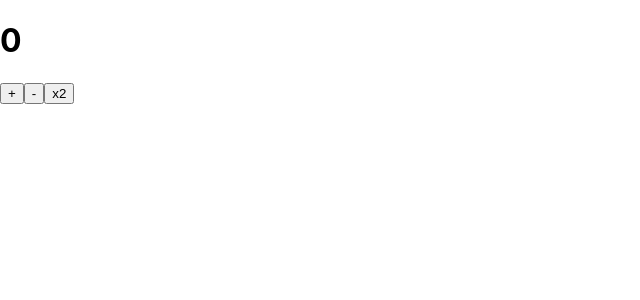
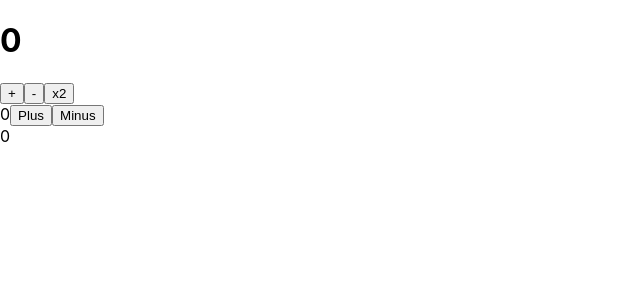
Before and after one commit to itsapep/react-js-intermediate, a React (Create React App) app: page / in a window 1280 px wide. Shown: the top 300 px of the page, without its empty margins (0-640 px from the left). Built offline with nearby package versions, Linux system fonts and the light colour scheme.

Commit message:
[add] examples for react reduct with components

```diff
--- a/src/App.js
+++ b/src/App.js
@@ -2,6 +2,8 @@
 import ActionType from './redux/reducer/global_action_type';
 import { connect } from 'react-redux';
 import { Component } from 'react';
+import Number from './component/number';
+import NumberTwo from './component/number_two';
 
 class App extends Component {
   render() {
@@ -12,6 +14,8 @@
         <button onClick={this.props.handlePlus}>+</button>
         <button onClick={this.props.handleMinus}>-</button>
         <button onClick={this.props.handleTimes2}>x2</button>
+        <Number/>
+        <NumberTwo/>
       </div>
     );
   }
--- /dev/null
+++ b/src/component/number.js
@@ -0,0 +1,33 @@
+import { Component } from "react";
+import { connect } from "react-redux";
+import ActionType from "../redux/reducer/global_action_type";
+
+class Number extends Component {
+    render() {
+        return (
+            <div>
+                {this.props.numb}
+                <button onClick={this.props.handlePlus}>Plus</button>
+                <button onClick={this.props.handleMinus}>Minus</button>
+            </div>
+        )
+    }
+}
+
+// this is how we send status
+const mapStateToProps = (state) => {
+    return {
+      numb: state.globalNumber
+    }
+  }
+
+// this is how we send action
+const mapDispatchToProps = (dispatch) => {
+return {
+    handlePlus: () => dispatch({type: ActionType.PLUS}),
+    handleMinus: () => dispatch({type: ActionType.MINUS}),
+    handleTimes2: () => dispatch({type: ActionType.TIMES2})
+}
+}
+
+export default connect(mapStateToProps, mapDispatchToProps) (Number);
--- /dev/null
+++ b/src/component/number_two.js
@@ -0,0 +1,31 @@
+import { Component } from "react";
+import { connect } from "react-redux";
+import ActionType from "../redux/reducer/global_action_type";
+
+class NumberTwo extends Component {
+    render() {
+        return (
+            <div>
+                {this.props.numb}
+             </div>
+        )
+    }
+}
+
+// this is how we send status
+const mapStateToProps = (state) => {
+    return {
+      numb: state.globalNumber
+    }
+  }
+
+// this is how we send action
+const mapDispatchToProps = (dispatch) => {
+return {
+    handlePlus: () => dispatch({type: ActionType.PLUS}),
+    handleMinus: () => dispatch({type: ActionType.MINUS}),
+    handleTimes2: () => dispatch({type: ActionType.TIMES2})
+}
+}
+
+export default connect(mapStateToProps, mapDispatchToProps) (NumberTwo);
```
